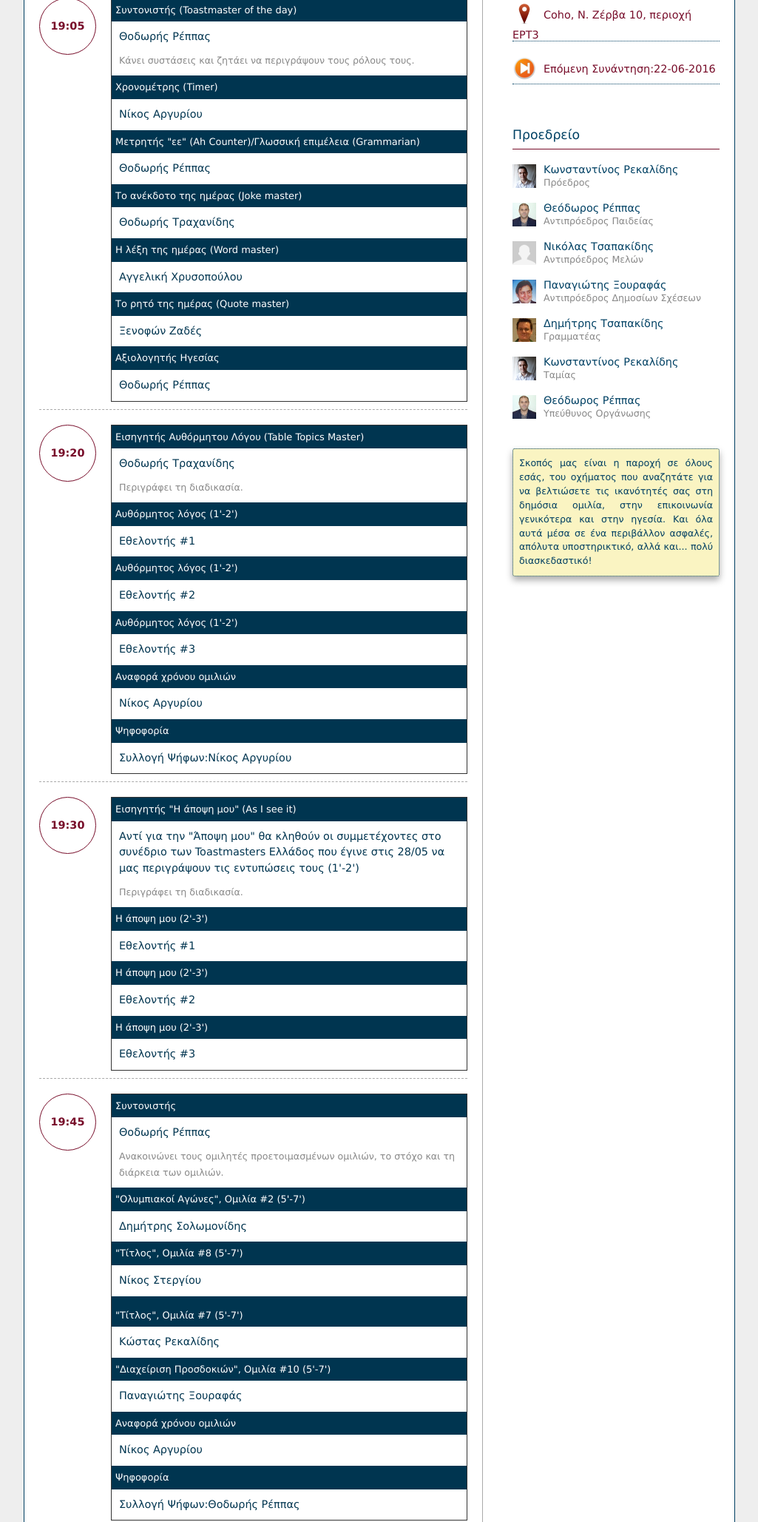
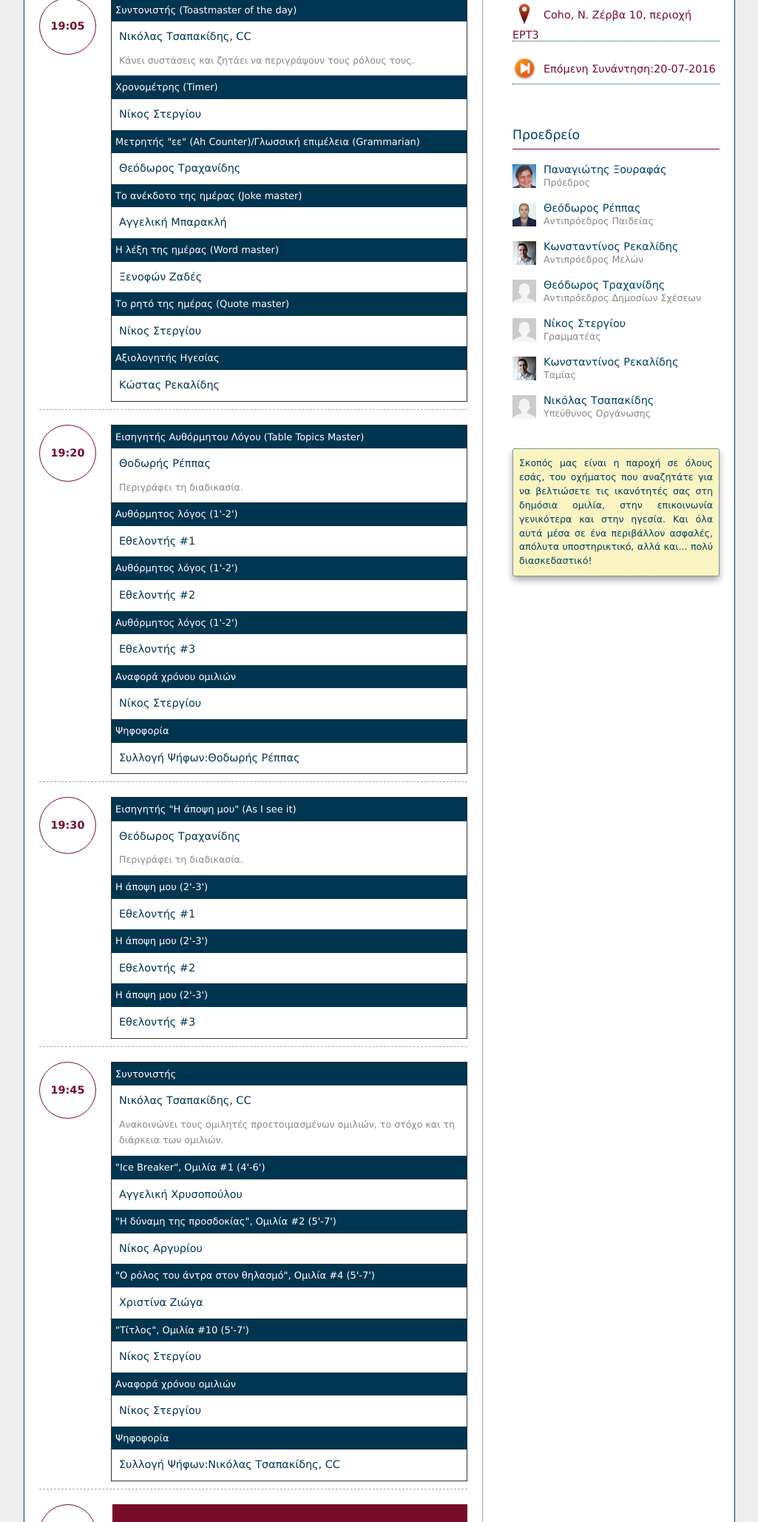
Before and after one commit to ThessalonikiToastmasters/ThessalonikiToastmasters.github.io, a plain HTML site: page index.html in a window 1280 px wide. Shown: the part 422-2479 px from the top of the page at 74% size, without its empty margins (127-1152 px from the left). Drawn offline with Linux system fonts and the light colour scheme.

Commit message:
Agenda 20160706

```diff
--- a/index.html
+++ b/index.html
@@ -1,7 +1,7 @@
 <!DOCTYPE html>
 <html>
 <head>
-    <title>Πρόγραμμα Συνάντησης 08/06/2016</title>
+    <title>Πρόγραμμα Συνάντησης 06/07/2016</title>
     <meta http-equiv="Content-Type" content="text/html; charset=UTF-8">
     <link href="styles/styles.css" rel="stylesheet" type="text/css" />
 </head>
@@ -11,7 +11,7 @@
             <h1>Thessaloniki Toastmasters Club #3414254</h1>
 	    </header>
 	    <section id="schedule">
-            <header><h2>Πρόγραμμα Συνάντησης 08/06/2016</h2></header>
+            <header><h2>Πρόγραμμα Συνάντησης 06/07/2016</h2></header>
             <div>
                 <div class="session">
                     <div class="time">
@@ -31,20 +31,20 @@
                     <div class="role">
                         <dl>
                             <dt>Συντονιστής (Toastmaster of the day)</dt>
-                            <dd>Θοδωρής Ρέππας</dd>
+                            <dd>Νικόλας Τσαπακίδης, CC</dd>
                             <dd class="description">Κάνει συστάσεις και ζητάει να περιγράψουν τους ρόλους τους.</dd>
                             <dt class="secondary-role">Χρονομέτρης (Timer)</dt>
-                            <dd class="secondary-role">Νίκος Αργυρίου</dd>
+                            <dd class="secondary-role">Νίκος Στεργίου</dd>
                             <dt class="secondary-role">Μετρητής "εε" (Ah Counter)/Γλωσσική επιμέλεια (Grammarian)</dt>
-                            <dd class="secondary-role">Θοδωρής Ρέππας</dd>
+                            <dd class="secondary-role">Θεόδωρος Τραχανίδης</dd>
                             <dt class="secondary-role">Το ανέκδοτο της ημέρας (Joke master)</dt>
-                            <dd class="secondary-role">Θοδωρής Τραχανίδης</dd>
+                            <dd class="secondary-role">Αγγελική Μπαρακλή</dd>
                             <dt class="secondary-role">Η λέξη της ημέρας (Word master)</dt>
-                            <dd class="secondary-role">Αγγελική Χρυσοπούλου</dd>
+                            <dd class="secondary-role">Ξενοφών Ζαδές</dd>
                             <dt class="secondary-role">Το ρητό της ημέρας (Quote master)</dt>
-                            <dd class="secondary-role">Ξενοφών Ζαδές</dd>
+                            <dd class="secondary-role">Νίκος Στεργίου</dd>
                             <dt class="secondary-role">Αξιολογητής Ηγεσίας</dt>
-                            <dd class="secondary-role">Θοδωρής Ρέππας</dd>
+                            <dd class="secondary-role">Κώστας Ρεκαλίδης</dd>
                         </dl>
                     </div>
                 </div>
@@ -57,7 +57,7 @@
                     <div class="role">
                         <dl>
                             <dt>Εισηγητής Αυθόρμητου Λόγου (Table Topics Master)</dt>
-                            <dd>Θοδωρής Τραχανίδης</dd>
+                            <dd>Θοδωρής Ρέππας</dd>
                             <dd class="description">Περιγράφει τη διαδικασία.</dd>
                             <dt class="secondary-role">Αυθόρμητος λόγος (1'-2')</dt>
                             <dd class="secondary-role">Εθελοντής #1</dd>
@@ -66,9 +66,9 @@
 							<dt class="secondary-role">Αυθόρμητος λόγος (1'-2')</dt>
                             <dd class="secondary-role">Εθελοντής #3</dd>
                             <dt class="secondary-role">Αναφορά χρόνου ομιλιών</dt>
-                            <dd class="secondary-role">Νίκος Αργυρίου</dd>
+                            <dd class="secondary-role">Νίκος Στεργίου</dd>
                             <dt class="secondary-role">Ψηφοφορία</dt>
-                            <dd class="secondary-role">Συλλογή Ψήφων:Νίκος Αργυρίου</dd>
+                            <dd class="secondary-role">Συλλογή Ψήφων:Θοδωρής Ρέππας</dd>
                         </dl>
                     </div>
                 </div>
@@ -79,7 +79,7 @@
                     <div class="role">
                         <dl>
                             <dt>Εισηγητής "Η άποψη μου" (As I see it)</dt>
-                            <dd>Αντί για την "Άποψη μου" θα κληθούν οι συμμετέχοντες στο συνέδριο των Toastmasters Ελλάδος που έγινε στις 28/05 να μας περιγράψουν τις εντυπώσεις τους (1'-2')</dd>
+                            <dd>Θεόδωρος Τραχανίδης</dd>
                             <dd class="description">Περιγράφει τη διαδικασία.</dd>
                             <dt class="secondary-role">Η άποψη μου (2'-3')</dt>
                             <dd class="secondary-role">Εθελοντής #1</dd>
@@ -97,25 +97,20 @@
                     <div class="role">
                         <dl>
                             <dt>Συντονιστής</dt>
-                            <dd>Θοδωρής Ρέππας</dd>
+                            <dd>Νικόλας Τσαπακίδης, CC</dd>
                             <dd class="description">Ανακοινώνει τους ομιλητές προετοιμασμένων ομιλιών, το στόχο και τη διάρκεια των ομιλιών.</dd>
-
-                            <dt class="secondary-role">"Ολυμπιακοί Αγώνες", Ομιλία #2 (5'-7')</dt>
-                            <dd class="secondary-role">Δημήτρης Σολωμονίδης</dd>
-							<dt class="secondary-role">"Τίτλος", Ομιλία #8 (5'-7') </dt>
+                            <dt class="secondary-role">"Ice Breaker", Ομιλία #1 (4'-6')</dt>
+                            <dd class="secondary-role">Αγγελική Χρυσοπούλου</dd>
+							<dt class="secondary-role">"Η δύναμη της προσδοκίας", Ομιλία #2 (5'-7') </dt>
+                            <dd class="secondary-role">Νίκος Αργυρίου</dd>
+                            <dt class="secondary-role">"Ο ρόλος του άντρα στον θηλασμό", Ομιλία #4 (5'-7') </dt>
+                            <dd class="secondary-role">Χριστίνα Ζιώγα</dd>
+                            <dt class="secondary-role">"Τίτλος", Ομιλία #10 (5'-7')</dt>
                             <dd class="secondary-role">Νίκος Στεργίου</dd>
-							<dt
-                            			</dd>
-                            <dt class="secondary-role">"Τίτλος", Ομιλία #7 (5'-7') </dt>
-                            <dd class="secondary-role">Κώστας Ρεκαλίδης</dd>
-</dd>
-                            <dt class="secondary-role">"Διαχείριση Προσδοκιών", Ομιλία #10 (5'-7') </dt>
-                            <dd class="secondary-role">Παναγιώτης Ξουραφάς</dd>
-
                             <dt class="secondary-role">Αναφορά χρόνου ομιλιών</dt>
-                            <dd class="secondary-role">Νίκος Αργυρίου</dd>
+                            <dd class="secondary-role">Νίκος Στεργίου</dd>
                             <dt class="secondary-role">Ψηφοφορία</dt>
-                            <dd class="secondary-role">Συλλογή Ψήφων:Θοδωρής Ρέππας</dd>
+                            <dd class="secondary-role">Συλλογή Ψήφων:Νικόλας Τσαπακίδης, CC</dd>
                         </dl>
                     </div>
                 </div>
@@ -132,21 +127,20 @@
                     <div class="role">
                         <dl>
                             <dt>Συντονιστής</dt>
-                            <dd>Θοδωρής Ρέππας</dd>
+                            <dd>Νικόλας Τσαπακίδης, CC</dd>
                             <dd class="description">Καλεί το Γενικό Αξιολογητή (General Evaluator).</dd>
                         </dl>
                         <dl>
                             <dt>Γενικός Αξιολογητής</dt>
-                            <dd>Νίκος Στεργίου</dd>
+                            <dd>Παναγιώτης Ξουραφάς, CC</dd>
                             <dd class="description">Ο Γενικός Αξιολογητής καλεί τους αξιολογητές των ομιλιών.</dd>
-                            <dt class="secondary-role">Αξιολόγηση Ομιλίας του Δημήτρη Σολωμονίδη (2'-3')</dt>
+                            <dt class="secondary-role">Αξιολόγηση Ομιλίας της Αγγελικής Χρυσοπούλου (2'-3')</dt>
+                            <dd class="secondary-role">Νίκος Στεργίου</dd>
+							<dt class="secondary-role">Αξιολόγηση Ομιλίας του Νίκου Αργυρίου (2'-3')</dt>
+                            <dd class="secondary-role">Θοδωρής Ρέππας</dd>
+                            <dt class="secondary-role">Αξιολόγηση Ομιλίας της Χριστίνας Ζιώγα (2'-3')</dt>
                             <dd class="secondary-role">Ξενοφών Ζαδές</dd>
                             <dt class="secondary-role">Αξιολόγηση Ομιλίας του Νίκου Στεργίου (2'-3')</dt>
-                            <dd class="secondary-role">Παναγιώτης Ξουραφάς</dd>
-
-<dt class="secondary-role">Αξιολόγηση Ομιλίας του Κώστα Ρεκαλίδη (2'-3')</dt>
-                            <dd class="secondary-role">Νίκος Στεργίου</dd>
-				<dt class="secondary-role">Αξιολόγηση Ομιλίας του Παναγιώτη Ξουραφά (2'-3')</dt>
                             <dd class="secondary-role">Κώστας Ρεκαλίδης</dd>
 
                         </dl>
@@ -159,16 +153,16 @@
                     <div class="role">
                         <dl>
                             <dt>Γενικός Αξιολογητής</dt>
-                            <dd>Νίκος Στεργίου</dd>
+                            <dd>Παναγιώτης Ξουραφάς, CC</dd>
                             <dd class="description">Ζητά αναφορά για τα εξής:</dd>
                             <dt class="secondary-role">Χρόνοι αξιολογήσεων</dt>
-                            <dd class="secondary-role">Νίκος Αργυρίου</dd>
+                            <dd class="secondary-role">Νίκος Στεργίου</dd>
                             <dt class="secondary-role">Μέτρηση των «εε»/Γλωσσική Επιμέλεια</dt>
-                            <dd class="secondary-role">Θοδωρής Ρέππας</dd>
+                            <dd class="secondary-role">Θεόδωρος Τραχανίδης</dd>
                             <dt class="secondary-role">Χρήσης λέξης της ημέρας</dt>
-                            <dd class="secondary-role">Αγγελική Χρυσοπούλου</dd>
+                            <dd class="secondary-role">Κώστας Ρεκαλίδης</dd>
                             <dt>Γενικός Αξιολογητής</dt>
-                            <dd>Νίκος Στεργίου</dd>
+                            <dd>Παναγιώτης Ξουραφάς, CC</dd>
                             <dd class="description">Ανακοινώνει τους νικητές του αυθόρμητου λόγου και της προετοιμασμένης ομιλίας</dd>
                             <dd class="description">Παρουσιάζει τη Γενική Αξιολόγηση 2'-3'</dd>
                         </dl>
@@ -180,8 +174,7 @@
                     </div>
                     <div class="role">
                         <dl>
-                            <dt>Ατζέντα της επόμενης συνάντησης στις 22/06/2016</dt>
-
+                            <dt>Ατζέντα της επόμενης συνάντησης στις 20/07/2016</dt>
                             <dd>Θοδωρής Ρέππας</dd>
                         </dl>
                     </div>
@@ -203,28 +196,30 @@
             <section id="information">
                 <header><h2>Πληροφορίες</h2></header>
                 <ul>
-                    <li><img src="images/date.png" alt="Ημερομηνία Συνάντησης" title="Ημερομηνία Συνάντησης" /><time datetime="@Dateyyyy-MM-dd">08-06-2016</time></li>
+                    <li><img src="images/date.png" alt="Ημερομηνία Συνάντησης" title="Ημερομηνία Συνάντησης" /><time datetime="@Dateyyyy-MM-dd">06-07-2016</time></li>
                     <li><img src="images/time.png" alt="Διάρκεια Συνάντησης" title="Διάρκεια Συνάντησης" /><time>19:00</time> - <time>21:05</time></li>
                     <li><img src="images/location.png" alt="Τοποθεσία Συνάντησης" title="Τοποθεσία Συνάντησης" /><address><a href="http://www.coho.gr" title="coho, the coworking home">Coho</a>, Ν. Ζέρβα 10, περιοχή ΕΡΤ3</address></li>
-                    <li><img src="images/next.png" alt="Επόμενη Συνάντηση" title="Επόμενη Συνάντηση" /><time datetime="Επόμενη Συνάντηση">Επόμενη Συνάντηση:22-06-2016</time></li>
+                    <li><img src="images/next.png" alt="Επόμενη Συνάντηση" title="Επόμενη Συνάντηση" /><time datetime="Επόμενη Συνάντηση">Επόμενη Συνάντηση:20-07-2016</time></li>
 		        </ul> </section>
             <section id="officers">
 
-<header><h2>Προεδρείο</h2></header>
+                <header>
+                    <h2>Προεδρείο</h2>
+                </header>
                 <dl>
-                    <dt><img src="images/officers/krekalidis.png" alt="Κωνσταντίνος Ρεκαλίδης" />Κωνσταντίνος Ρεκαλίδης</dt>
+                    <dt><img src="images/officers/pxourafas.png" alt="Παναγιώτης Ξουραφάς" />Παναγιώτης Ξουραφάς</dt>
                     <dd>Πρόεδρος</dd>
                     <dt><img src="images/officers/treppas.png" alt="Θεόδωρος Ρέππας" />Θεόδωρος Ρέππας</dt>
                     <dd>Αντιπρόεδρος Παιδείας</dd>
-                    <dt><img src="images/person.png" alt="-" />Νικόλας Τσαπακίδης</dt>
+                    <dt><img src="images/officers/krekalidis.png" alt="Κωνσταντίνος Ρεκαλίδης" />Κωνσταντίνος Ρεκαλίδης</dt>
                     <dd>Αντιπρόεδρος Μελών</dd>
-                    <dt><img src="images/officers/pxourafas.png" alt="Παναγιώτης Ξουραφάς" />Παναγιώτης Ξουραφάς</dt>
+                    <dt><img src="images/person.png" alt="Θεόδωρος Τραχανίδης" />Θεόδωρος Τραχανίδης</dt>
                     <dd>Αντιπρόεδρος Δημοσίων Σχέσεων</dd>
-                    <dt><img src="images/officers/dtsapakidis.png" alt="Δημήτρης Τσαπακίδης" />Δημήτρης Τσαπακίδης</dt>
+                    <dt><img src="images/person.png" alt="Νίκος Στεργίου" />Νίκος Στεργίου</dt>
                     <dd>Γραμματέας</dd>
                     <dt><img src="images/officers/krekalidis.png" alt="-" />Κωνσταντίνος Ρεκαλίδης</dt>
                     <dd>Ταμίας</dd>
-                    <dt><img src="images/officers/treppas.png" alt="Θεόδωρος Ρέππας" />Θεόδωρος Ρέππας</dt>
+                    <dt><img src="images/person.png" alt="Νικόλας Τσαπακίδης" />Νικόλας Τσαπακίδης</dt>
                     <dd>Υπεύθυνος Οργάνωσης</dd>
 		          </dl>
             </section>
```
Lines whose indentation alone changed are shown as unchanged.
